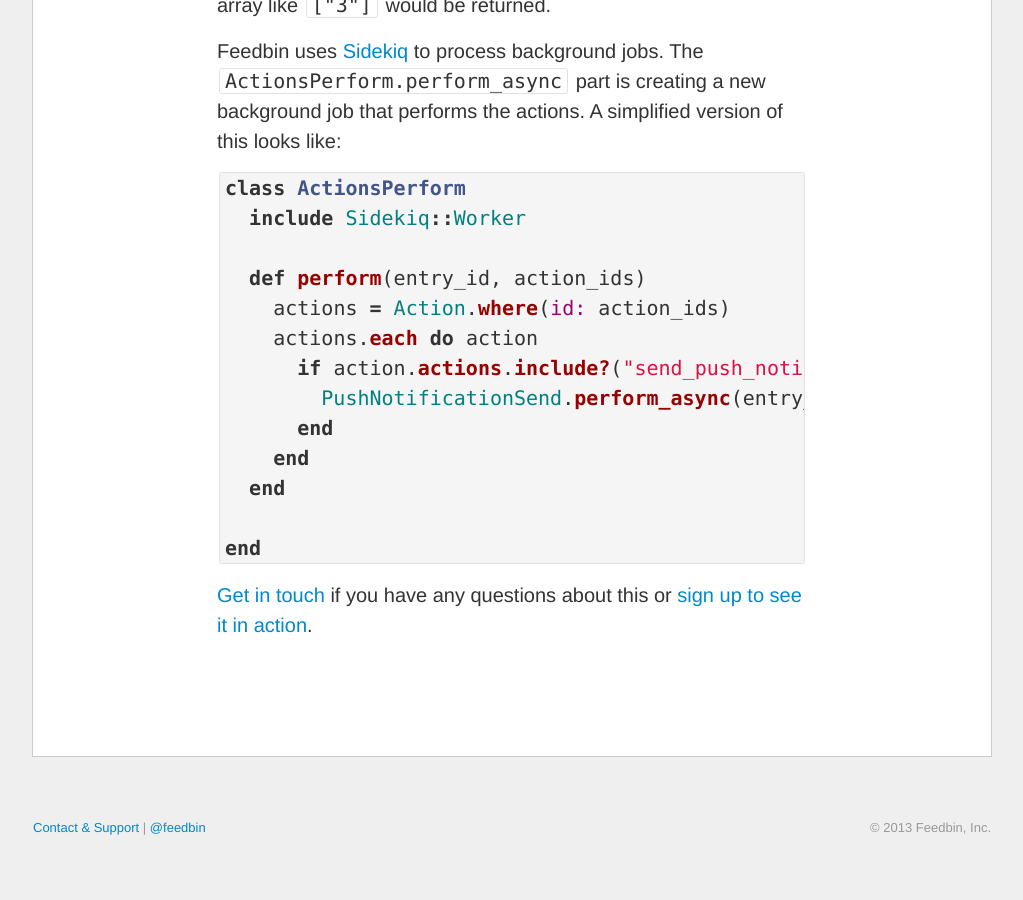
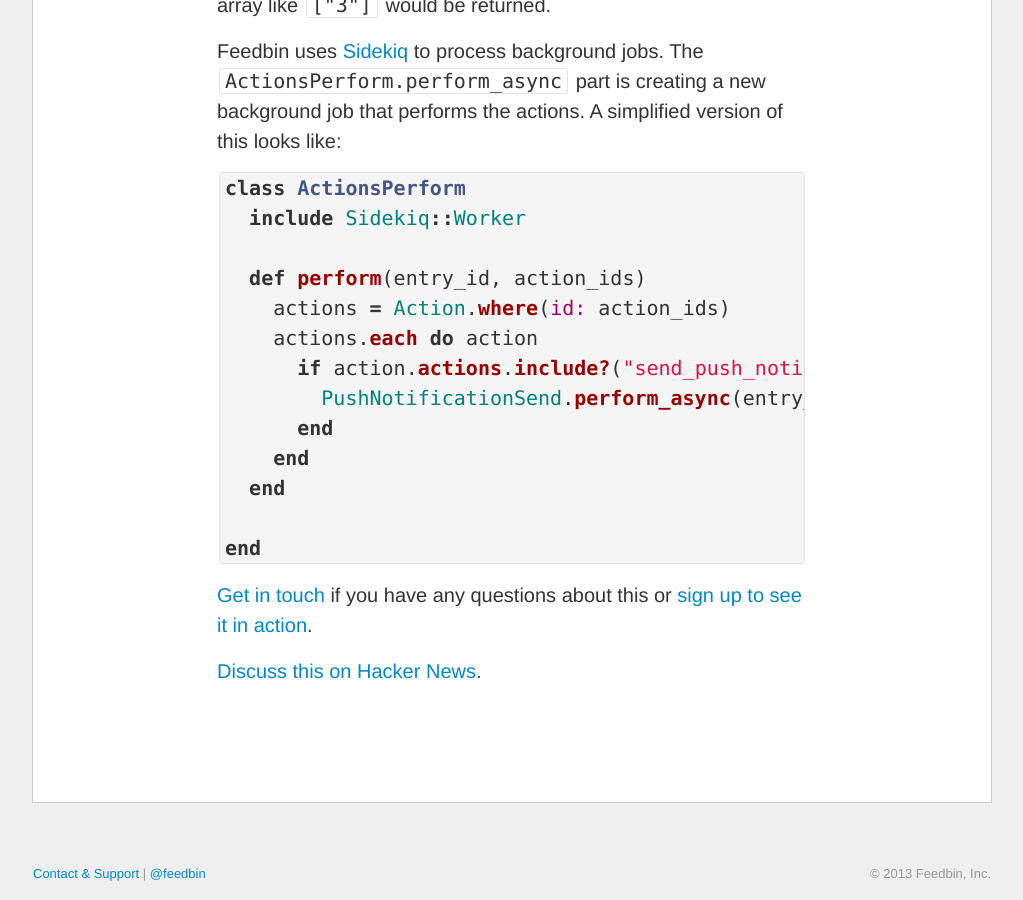
Before and after one commit to digideskio/feedbin-blog, a Jekyll site: the page built from _posts/2013-11-10-powering-actions-with-elasticsearch-percolate.md, in a window 1280 px wide and 900 px high, scrolled down 1497 px. Shown: the whole window, without its empty margins (128-1151 px from the left). Built offline with Jekyll 4.4.1, drawn with Linux system fonts in a browser that asks for light colours; comment, search, counter and statistics services are not loaded; before the commit the page ends 2351 px from its top, so only the background shows below that.

Commit message:
Hacker news link.

```diff
--- a/_posts/2013-11-10-powering-actions-with-elasticsearch-percolate.md
+++ b/_posts/2013-11-10-powering-actions-with-elasticsearch-percolate.md
@@ -61,3 +61,5 @@ end
 {% endhighlight %}
 
 [Get in touch](https://twitter.com/feedbin) if you have any questions about this or [sign up to see it in action](https://feedbin.me).
+
+[Discuss this on Hacker News](https://news.ycombinator.com/item?id=6708446).
```
